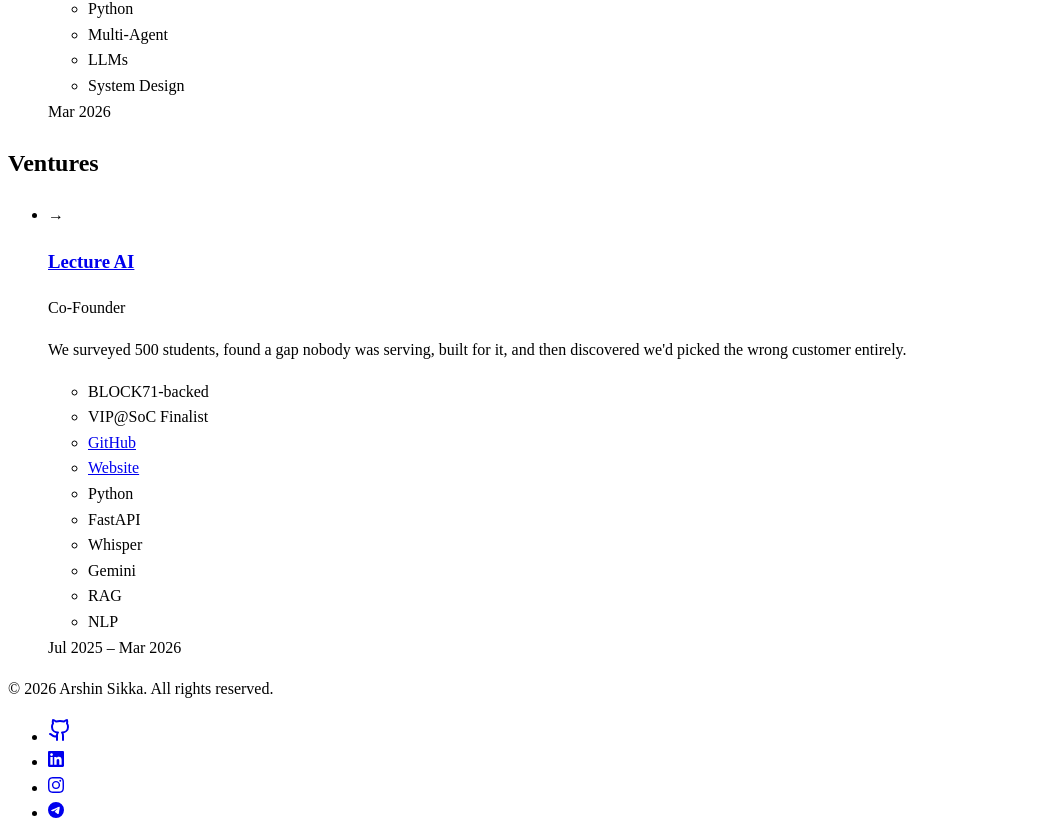
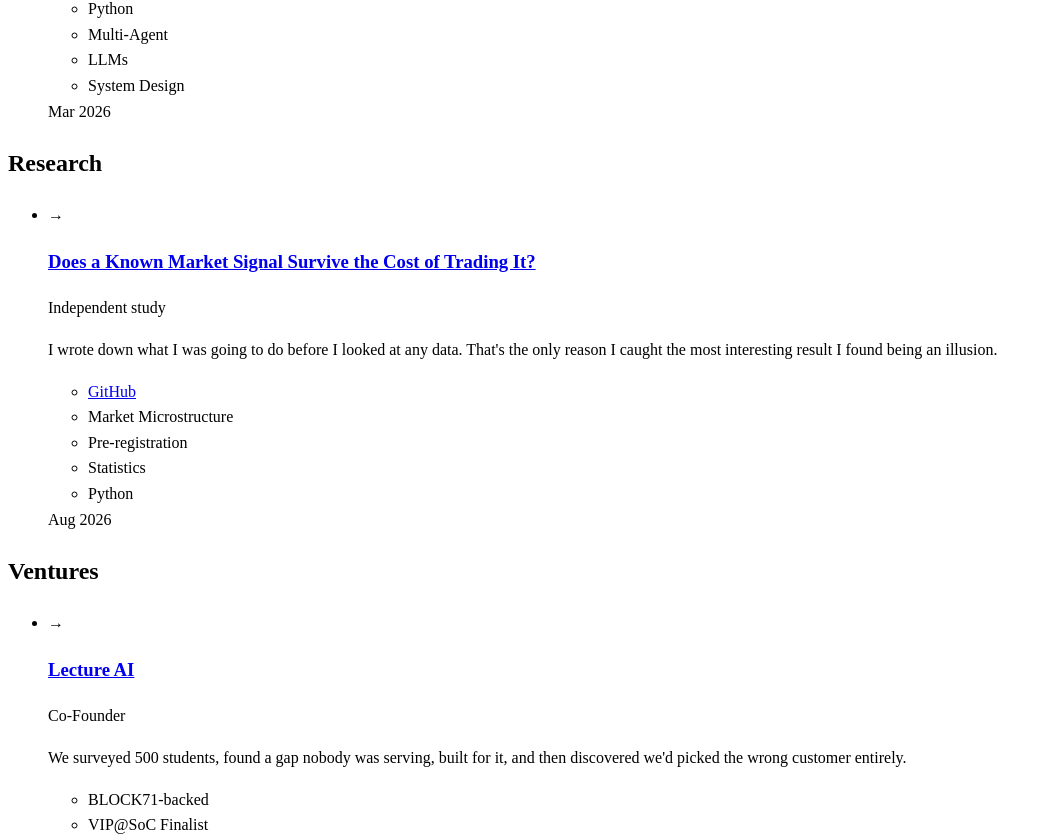
Before and after one commit to arshinsikka/portfolio, a React (Vite) app in the folder client/: page /projects in a window 1280 px wide. Shown: the part 811-1647 px from the top of the page, without its empty margins (0-1052 px from the left). Built offline with nearby package versions, Linux system fonts and the light colour scheme.

Commit message:
Add the OFI tradability case study
- Seven sections covering pre-registration, the composition artifact, and the negative result
- First entry in the research project group, which now renders on /projects
- Homepage projects list now shows the three case studies

```diff
--- a/client/src/content/projects.ts
+++ b/client/src/content/projects.ts
@@ -230,6 +230,138 @@
     hasDetailPage: true,
   },
   {
+    slug: "ofi-regime-tradability",
+    title: "Does a Known Market Signal Survive the Cost of Trading It?",
+    role: "Independent study",
+    dates: "Aug 2026",
+    tier: "featured",
+    group: "research",
+    summary:
+      "I wrote down what I was going to do before I looked at any data. That's the only reason I caught the most interesting result I found being an illusion.",
+    body: [],
+    sections: [
+      {
+        heading: "Overview",
+        paragraphs: [
+          {
+            text: "There's a well-known signal in financial markets: if there are more buy orders than sell orders sitting on an exchange right now, the price tends to tick up in the next few seconds. That it predicts is settled. Whether it predicts well enough to make money after you pay to trade on it is a different question, and I wanted to test it properly.",
+          },
+          {
+            text: "I ran the study on ten days of order book data from one cryptocurrency market. The answer is no. The signal is real and it does not survive the cost of acting on it.",
+          },
+          {
+            text: "That's a boring headline. The interesting part is what happened in the middle.",
+          },
+        ],
+      },
+      {
+        heading: "Why this kind of work is easy to get wrong",
+        paragraphs: [
+          {
+            text: "Financial data will hand you a profitable-looking result if you keep asking. Try enough time horizons, enough ways of slicing the market into conditions, enough assumptions about trading costs, and eventually something clears. Every choice you make after seeing the data is a chance to nudge the result in the direction you were hoping for, usually without noticing you're doing it.",
+          },
+          {
+            text: "I find this genuinely difficult to guard against, because it doesn't feel like cheating. It feels like exploring.",
+          },
+          {
+            text: "So the first thing I wrote wasn't code. It was the protocol: which time horizons I'd test, how I'd define market conditions, how I'd calculate trading costs, exactly what would count as the signal being tradable, and how I'd test whether any result was statistically real. I committed that document as the very first thing in the repository, before a single line of analysis existed, so every later piece of work sits underneath it in the history and anyone can check the order.",
+          },
+          {
+            text: "The part that actually matters: I wrote down all four possible outcomes in advance and declared each of them valid, including \"there's no effect here\" and \"there isn't enough data to tell.\" Committing to a method only works if you've committed to publishing whatever it produces.",
+          },
+        ],
+      },
+      {
+        heading: "Decisions I'd defend",
+        paragraphs: [
+          {
+            text: "Rebuilding the data, then checking it against myself. The exchange doesn't publish the state of the order book. It publishes one snapshot and then a continuous stream of changes, so the actual state at any moment has to be rebuilt by replaying every update in order. One misapplied update silently corrupts everything after it, and there's no correct answer sitting anywhere to compare against. So I wrote a second, independent version of the rebuild and checked the two against each other at sampled points. Reimplementing something you've already built feels like wasted effort right up until it disagrees with itself.",
+          },
+          {
+            text: "Reading the final test data exactly once. The dataset was split into a portion for building, a portion for tuning, and a portion held back. That last portion was opened once, at the end, and every parameter applied to it was checked to be identical to values frozen before it was touched. Not \"I was careful about it.\" Verified.",
+          },
+          {
+            text: "Assuming the worst about costs. I assumed I'd pay the full gap between buy and sell prices on both entry and exit, with no favourable treatment on order queues, and I ran the whole analysis across four different fee levels rather than picking one. Picking a single fee would have made the conclusion an artifact of that choice.",
+          },
+          {
+            text: "Keeping the simpler model. I tested a more sophisticated version that uses more layers of the order book. It lost to the simple one at every horizon. The protocol said the simpler model stays unless the complex one beats it, so it stayed, and the fancier version is recorded as decorative.",
+          },
+        ],
+      },
+      {
+        heading: "The result that wasn't real",
+        paragraphs: [
+          {
+            text: "Partway through, I found what I'd set out to look for. In about a third of the tested cases, the signal's profitability appeared to diverge depending on market conditions. That's the whole thesis of the study, sitting right there.",
+          },
+          {
+            text: "I went looking for the mechanism, expecting to explain something about how markets work. What I found was arithmetic.",
+          },
+          {
+            text: "The measure I was ranking by is roughly the average profit minus the cost, divided by how volatile that period was. On this instrument the buy-sell gap is the smallest possible increment almost all of the time, so cost barely changes between conditions. And at real fees, that cost is between eighty and thirteen hundred times larger than the average profit. When you subtract a large near-constant number from a tiny one, the top of that fraction is nearly the same everywhere, and what you're left with is a ranking by volatility wearing the costume of a ranking by profitability.",
+          },
+          {
+            text: "The giveaway is that the whole effect disappears at a hypothetical zero-fee level, where the cost term nearly vanishes.",
+          },
+          {
+            text: "I recorded it as an artifact rather than a finding. It would have been the most impressive-looking thing in the study, and it would have been wrong.",
+          },
+        ],
+      },
+      {
+        heading: "What I actually found",
+        paragraphs: [
+          {
+            text: "The signal predicts. That part holds up cleanly, and the strength of it fades as you look further ahead, exactly as you'd expect.",
+          },
+          {
+            text: "It isn't tradable. The largest profit the model predicts anywhere in the held-out data is smaller than the cheapest realistic cost of making the trade. The rule I'd committed to, which was to trade only when expected profit exceeds cost, never fired once at any real fee level. This isn't a near miss where a better model closes the gap. The two distributions don't overlap.",
+          },
+          {
+            text: "The economic theory came out backwards. The standard model says this signal should work best in thin, jumpy markets. Measured, it works worst there, ranking last of four conditions at every horizon. Two separate parts of my analysis agreed on this independently, which is the only reason I trust it.",
+          },
+        ],
+      },
+      {
+        heading: "What this doesn't prove",
+        paragraphs: [
+          {
+            text: "Ten days, one asset, in a fairly quiet stretch of market. Nothing here says anything about stressed markets, other instruments, or other venues.",
+          },
+          {
+            text: "The data is snapshots roughly ten times a second, not every individual event, so this is a medium-frequency study and I've drawn no high-frequency conclusions from it.",
+          },
+          {
+            text: "The market conditions I defined turned out to flip every few seconds, which makes them a short-lived state rather than a regime in the economic sense my own framing implied. That gap between what I measured and what I said I was measuring is real and I haven't resolved it.",
+          },
+          {
+            text: "I wrote all of that into the repository myself. A study that only lists what it proves is doing half the job, and the limitations section took longer to write than most of the analysis.",
+          },
+        ],
+      },
+      {
+        heading: "Where it landed",
+        paragraphs: [
+          {
+            text: "A negative result, a contradicted hypothesis, and a striking finding I had to throw away. None of that is what I hoped for when I started.",
+          },
+          {
+            text: "What I'd point at is the order of operations. The protocol existed before the data did, which meant when the exciting result showed up I had no room to talk myself into it. I don't think I'd have caught it otherwise. It looked exactly like what I wanted to see.",
+          },
+        ],
+      },
+    ],
+    tags: ["Market Microstructure", "Pre-registration", "Statistics", "Python"],
+    links: [
+      {
+        label: "GitHub",
+        url: "https://github.com/arshinsikka/ofi-regime-tradability",
+        kind: "github",
+      },
+    ],
+    hasDetailPage: true,
+  },
+  {
     slug: "ai-architecture-strategy-engine",
     title: "AI Architecture Strategy Engine",
     role: "Developer",
```
